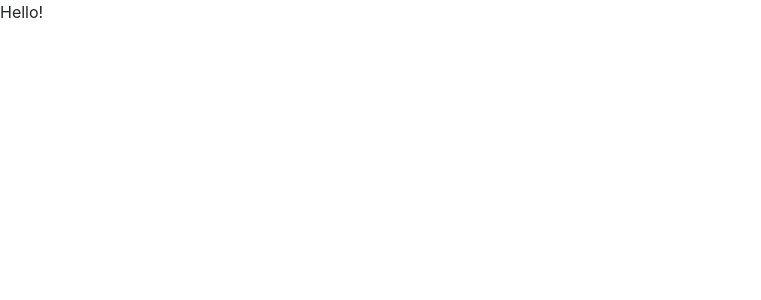
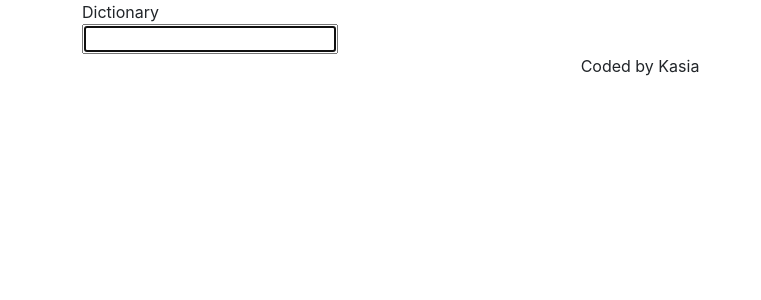
Before and after one commit to kasia16/dictionary-app, a React (Create React App) app: page / in a window 1280 px wide. Shown: the top 300 px of the page, without its empty margins (0-761 px from the left). Built offline with nearby package versions, Linux system fonts and the light colour scheme.

Commit message:
Added search engine

```diff
--- a/src/App.js
+++ b/src/App.js
@@ -1,12 +1,20 @@
 import './App.css';
+import Dictionary from "./Dictionary";
 
 function App() {
   return (
     <div className="App">
+      <div className="container">
       <header className="App-header">
-     Hello!
+     Dictionary
       </header>
-    </div>
+      <main>
+        <Dictionary />
+      </main>
+      <footer className="text-center">
+        Coded by Kasia
+      </footer>
+    </div></div>
   );
 }
 
--- /dev/null
+++ b/src/Dictionary.js
@@ -0,0 +1,25 @@
+import React, { useState} from "react";
+import "./Dictionary";
+
+export default function Dictionary(){
+    let [keyword, setKeyword] = useState("");
+
+
+    function search(event){
+        event.preventDefault()
+        alert(`Searching for ${keyword}`);
+    }
+
+    function updateKeyword(event){
+        setKeyword(event.target.value);
+    }
+return (
+    <div className="Dictionary">
+        <form onSubmit={search}>
+            <input type="search"
+            autoFocus={true}
+            onChange={updateKeyword} />
+        </form>
+        </div>
+);
+}
```
Also changed, not shown: src/Dictionary.css (added).
